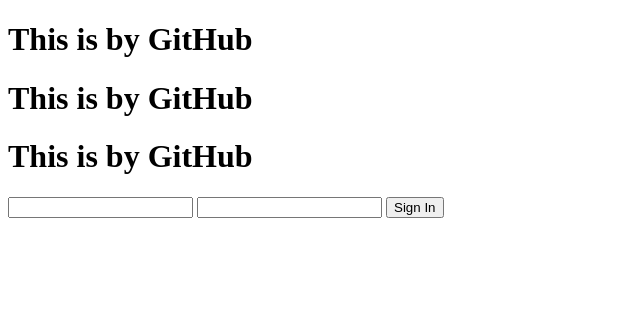
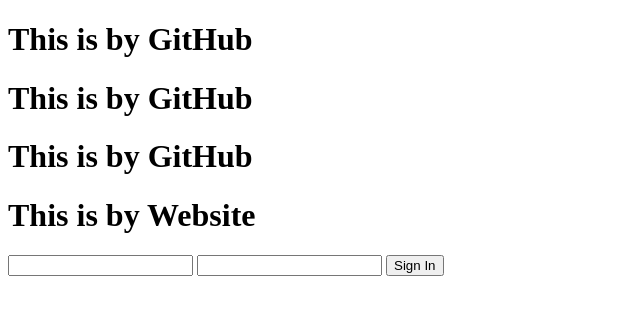
Before and after one commit to mahbub500/Hello, a plain HTML site: page index.html in a window 1280 px wide. Shown: the whole page, without its empty margins (0-640 px from the left). Drawn offline with Linux system fonts and the light colour scheme.

Commit message:
Update index.html

```diff
--- a/index.html
+++ b/index.html
@@ -9,6 +9,7 @@
 	<h1> This is by GitHub </h1>
 	<h1> This is by GitHub </h1>
 	<h1> This is by GitHub </h1>
+	<h1> This is by Website </h1>
 	<form action="" name="myForm">
 	<input type="text" name="UserName">
 	<input type="Password" name="Password">
```
